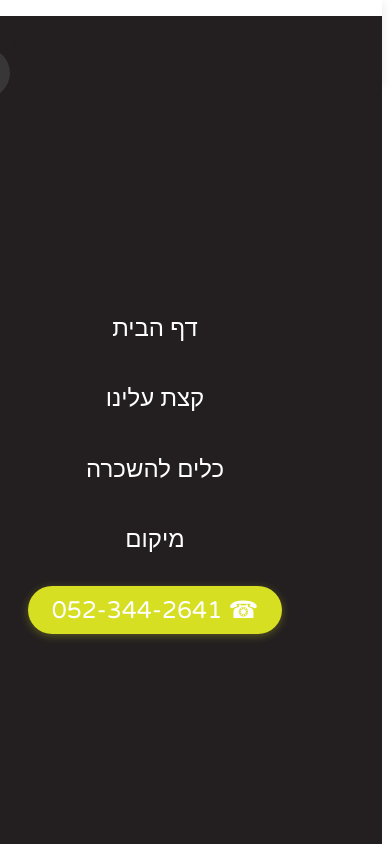
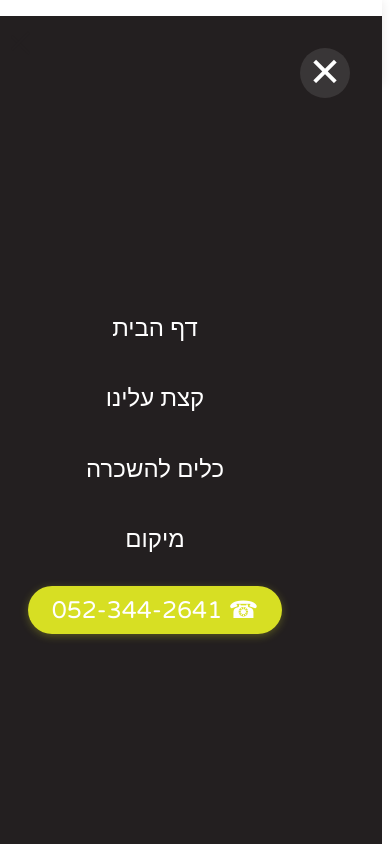
Before and after one commit to toolslocker/toolslocker--, a plain HTML site: page index.html in a window 390 px wide. Both pictures are taken after a click on the element 20 px from the left and 41 px from the top of the page. Shown: the top 844 px of the page. Drawn offline with Linux system fonts and the light colour scheme.

Commit message:
Add files via upload

```diff
--- a/index.html
+++ b/index.html
@@ -1125,13 +1125,15 @@
                 background: var(--dark);
                 flex-direction: column;
                 justify-content: center;
-                transition: right 0.3s;
+                transition: right 0.3s ease;
                 padding: 2rem;
                 z-index: 999;
+                display: none;
             }
 
             .nav-links.active {
                 right: 0;
+                display: flex;
             }
 
             .nav-links a {
@@ -1139,12 +1141,12 @@
                 font-size: 1.5rem;
             }
 
-            /* Close button for mobile menu */
+            /* Close button for mobile menu - RIGHT SIDE */
             .nav-links::before {
                 content: '✕';
                 position: absolute;
                 top: 2rem;
-                left: 2rem;
+                right: 2rem;
                 font-size: 2.5rem;
                 color: var(--white);
                 cursor: pointer;
@@ -1156,13 +1158,11 @@
                 background: rgba(255, 255, 255, 0.1);
                 border-radius: 50%;
                 transition: all 0.3s;
-                opacity: 0;
-                pointer-events: none;
-            }
-
-            .nav-links.active::before {
-                opacity: 1;
-                pointer-events: auto;
+            }
+
+            .nav-links::before:hover {
+                background: rgba(255, 255, 255, 0.2);
+                transform: scale(1.1);
             }
 
             .menu-toggle {
@@ -1718,8 +1718,8 @@
             const clickX = e.clientX;
             const clickY = e.clientY;
 
-            // Check if click is in the X button area (top-left corner, 2rem from edges)
-            const isXButtonArea = clickX < 100 && clickY < 100;
+            // Check if click is in the X button area (top-RIGHT corner, 2rem from edges)
+            const isXButtonArea = clickX > (rect.width - 100) && clickY < 100;
 
             if (e.target === navLinks || isXButtonArea) {
                 menuToggle.classList.remove('active');
```
